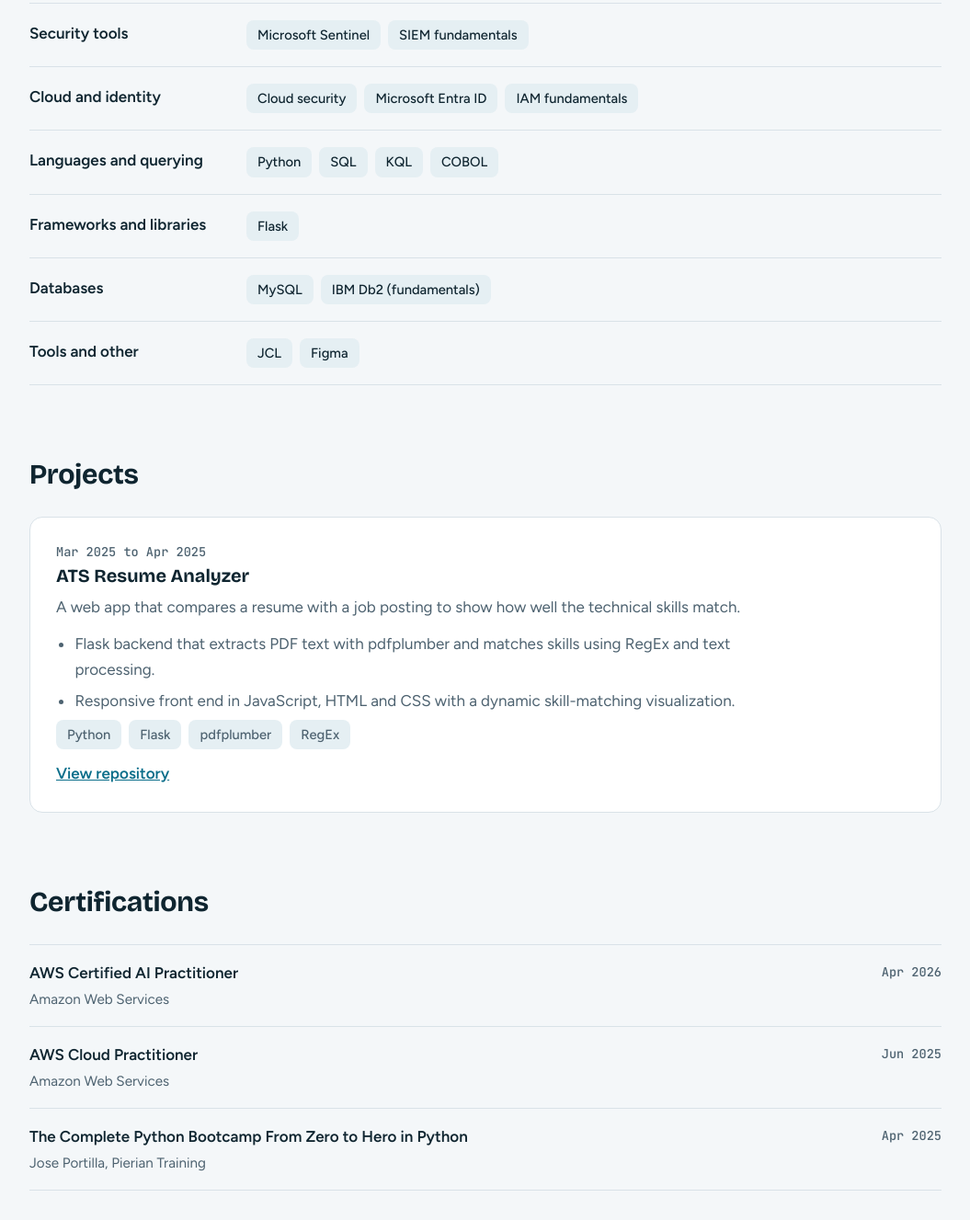
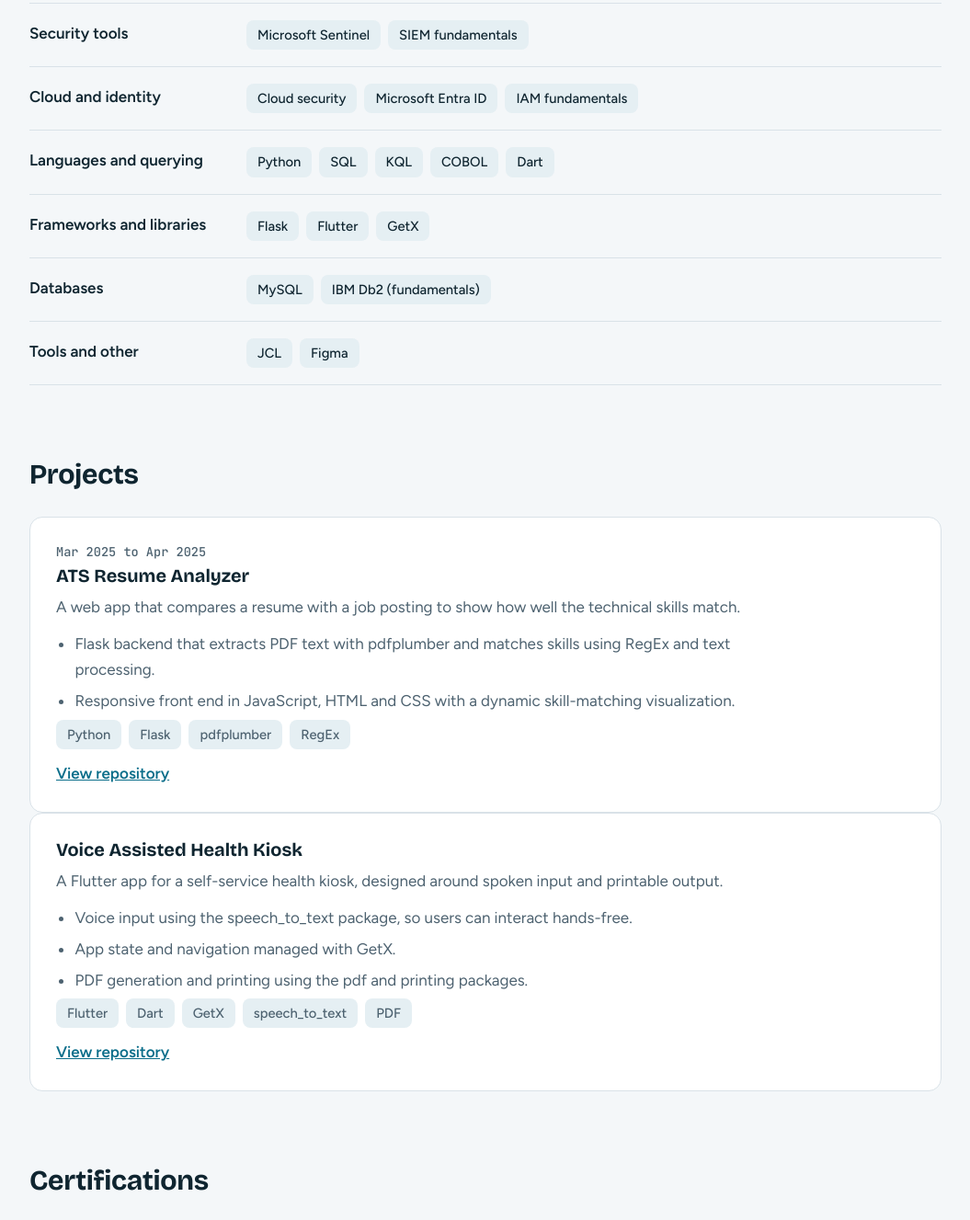
Before and after one commit to SKshahidali/portfolio, a plain HTML site: page index.html in a window 1280 px wide. Shown: the part 2022-3349 px from the top of the page at 92% size, without its empty margins (112-1167 px from the left). Drawn offline with nearby package versions, Linux system fonts and the light colour scheme.

Commit message:
Add Voice Assisted Health Kiosk project section
Added new project details for 'Voice Assisted Health Kiosk' with relevant tags and repository link.

```diff
--- a/index.html
+++ b/index.html
@@ -109,8 +109,8 @@
   <dl class="skills">
     <div><dt>Security tools</dt><dd><span>Microsoft Sentinel</span><span>SIEM fundamentals</span></dd></div>
     <div><dt>Cloud and identity</dt><dd><span>Cloud security</span><span>Microsoft Entra ID</span><span>IAM fundamentals</span></dd></div>
-    <div><dt>Languages and querying</dt><dd><span>Python</span><span>SQL</span><span>KQL</span><span>COBOL</span></dd></div>
-    <div><dt>Frameworks and libraries</dt><dd><span>Flask</span></dd></div>
+    <div><dt>Languages and querying</dt><dd><span>Python</span><span>SQL</span><span>KQL</span><span>COBOL</span><span>Dart</span></dd></div>
+    <div><dt>Frameworks and libraries</dt><dd><span>Flask</span><span>Flutter</span><span>GetX</span></dd></div>
     <div><dt>Databases</dt><dd><span>MySQL</span><span>IBM Db2 (fundamentals)</span></dd></div>
     <div><dt>Tools and other</dt><dd><span>JCL</span><span>Figma</span></dd></div>
   </dl>
@@ -128,6 +128,17 @@
     </ul>
     <p class="tags"><span>Python</span><span>Flask</span><span>pdfplumber</span><span>RegEx</span></p>
     <a class="link" href="https://github.com/SKshahidali/resume_analyser" target="_blank" rel="noopener">View repository</a>
+  </article>
+  <article class="project">
+    <h3>Voice Assisted Health Kiosk</h3>
+    <p>A Flutter app for a self-service health kiosk, designed around spoken input and printable output.</p>
+    <ul>
+      <li>Voice input using the speech_to_text package, so users can interact hands-free.</li>
+      <li>App state and navigation managed with GetX.</li>
+      <li>PDF generation and printing using the pdf and printing packages.</li>
+    </ul>
+    <p class="tags"><span>Flutter</span><span>Dart</span><span>GetX</span><span>speech_to_text</span><span>PDF</span></p>
+    <a class="link" href="https://github.com/SKshahidali/health-kiosk" target="_blank" rel="noopener">View repository</a>
   </article>
 </section>
 
```
